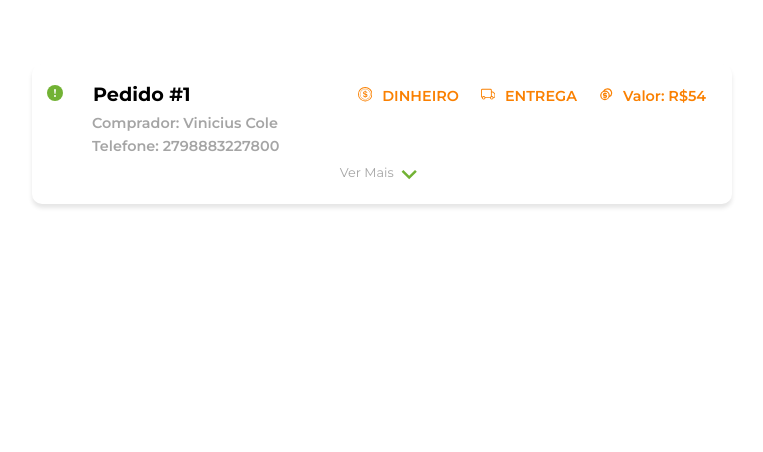
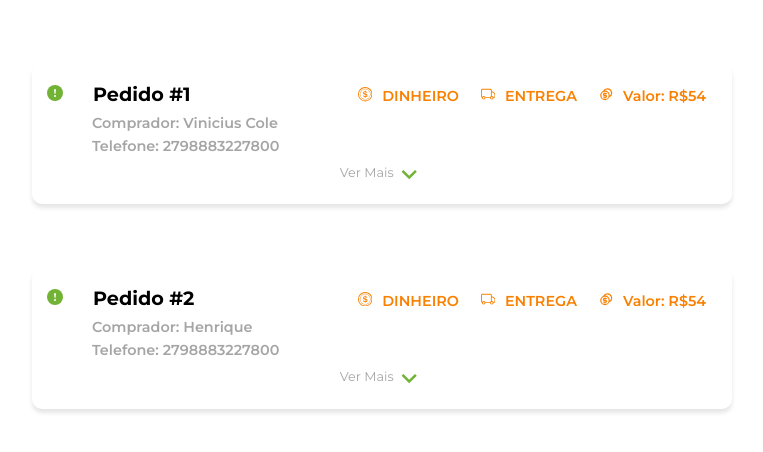
Before and after one commit to Prezotti/astral-frontend, a Next.js app: page /compras in a window 1280 px wide. Shown: the top 452 px of the page, without its empty margins (258-1021 px from the left). Built offline with nearby package versions, Linux system fonts and the light colour scheme.

Commit message:
TR-052 Incremento
Animação de expansão do cardPedido

```diff
--- a/src/components/CardPedido.tsx
+++ b/src/components/CardPedido.tsx
@@ -17,11 +17,9 @@ interface CardPedidoProps {
 
 export function CardPedido({ compra }: CardPedidoProps) {
   const [expandeContainer, setExpandeContainer] = useState(false);
-  const [mostraTabela, setMostraTabela] = useState(false);
 
   const handleExpandeContainer = () => {
     setExpandeContainer(!expandeContainer);
-    setMostraTabela(!mostraTabela);
   };
 
   const produtores: string[] = [];
@@ -42,10 +40,11 @@ export function CardPedido({ compra }: CardPedidoProps) {
           expandeContainer ? styles.expandeContainer : ""
         }`}
       >
-        {" "}
         <div className={styles.infoPedido}>
           <div className={styles.pedido}>
-            <a href=""> <BsExclamation className={styles.iconeExclamacao} /></a>
+            <a href="">
+              <BsExclamation className={styles.iconeExclamacao} />
+            </a>
             <h3>Pedido #{compra.id}</h3>
           </div>
           <div className={styles.icones}>
@@ -67,11 +66,12 @@ export function CardPedido({ compra }: CardPedidoProps) {
             <p>Telefone: {compra.telefone}</p>
           </div>
         </div>
-        {mostraTabela && (
+        {expandeContainer && (
           <section className={styles.tabelas}>
             {produtores.map((produtor) => {
               return (
                 <TabelaCardPedido
+                  key={produtor}
                   vetItensCompra={formatarListaProdutos(produtor)}
                 />
               );
--- a/src/components/TabelaCardPedido.tsx
+++ b/src/components/TabelaCardPedido.tsx
@@ -1,16 +1,18 @@
 import { ListagemProduto } from "@/classes/ListagemProduto";
 import styles from "../styles/components/TabelaCardPedido.module.css";
 
-interface TabelaCardPedidoProps{
+interface TabelaCardPedidoProps {
   vetItensCompra: ListagemProduto[];
 }
 
-export function TabelaCardPedido({vetItensCompra} : TabelaCardPedidoProps){
-    return(
+export function TabelaCardPedido({ vetItensCompra }: TabelaCardPedidoProps) {
+  return (
     <div className={styles.tabela}>
       <table>
         <thead>
-          <th colSpan={2}>{vetItensCompra.map((item) => item.produtor)}</th>
+          <tr>
+            <th colSpan={2}>{vetItensCompra[0].produtor}</th>
+          </tr>
           <tr>
             <th>ITEM</th>
             <th className={styles.thQuantidade}>QTD</th>
@@ -18,15 +20,15 @@ export function TabelaCardPedido({vetItensCompra} : TabelaCardPedidoProps){
         </thead>
         <tbody>
           {vetItensCompra.map((item) => {
-            return(
-                <tr>
+            return (
+              <tr key={item.produto}>
                 <td>{item.produto}</td>
                 <td>{item.quantidade}</td>
               </tr>
-            )
+            );
           })}
         </tbody>
       </table>
     </div>
-    )
+  );
 }
--- a/src/pages/compras.tsx
+++ b/src/pages/compras.tsx
@@ -2,8 +2,49 @@ import { CardPedido } from "@/components/CardPedido";
 import { Compra } from "@/classes/Compra";
 import { ListagemProduto } from "@/classes/ListagemProduto";
 
-export default function Compras(){
-    return(
-        <CardPedido compra={new Compra(1, new Date("2023-06-05"), "Vinicius Cole", "2798883227800", "Rua das Azaleias, 69 - casa", [new ListagemProduto("Cebolinha", "Vanildo", 4), new ListagemProduto("Banana Prata", "Durce", 4) ], "DINHEIRO", "ENTREGA", "", 5, 54)}></CardPedido>
-    )
+export default function Compras() {
+  return (
+    <>
+      <CardPedido
+        compra={
+          new Compra(
+            1,
+            new Date("2023-06-05"),
+            "Vinicius Cole",
+            "2798883227800",
+            "Rua das Azaleias, 69 - casa",
+            [
+              new ListagemProduto("Cebolinha", "Vanildo", 4),
+              new ListagemProduto("Banana Prata", "Durce", 4),
+            ],
+            "DINHEIRO",
+            "ENTREGA",
+            "",
+            5,
+            54
+          )
+        }
+      ></CardPedido>
+      <CardPedido
+        compra={
+          new Compra(
+            2,
+            new Date("2023-06-05"),
+            "Henrique",
+            "2798883227800",
+            "Rua das Azaleias, 69 - casa",
+            [
+              new ListagemProduto("Cebolinha", "Durce", 4),
+              new ListagemProduto("Banana Prata", "Durce", 4),
+            ],
+            "DINHEIRO",
+            "ENTREGA",
+            "",
+            5,
+            54
+          )
+        }
+      ></CardPedido>
+    </>
+  );
 }
--- a/src/styles/components/CardPedido.module.css
+++ b/src/styles/components/CardPedido.module.css
@@ -3,42 +3,40 @@
   background-color: #FFF;
   border-radius: 10px;
   box-shadow: 0px 4px 4px rgba(0, 0, 0, 0.1);
-    height: fit-content;
   margin: 5% auto;
   padding: 15px;
 }
 
-.infoPedido{
+.infoPedido {
   display: grid;
   grid-template-columns: 300px 1fr;
   grid-template-rows: 30px 50px auto 1fr;
   justify-items: stretch;
 }
 
-.expandeContainer{
+.expandeContainer {
   height: fit-content;
 }
 
-
-.cardPedido h3{
+.cardPedido h3 {
   color: #000;
   font-size: 1.2rem;
 }
 
-.pedido{
+.pedido {
   grid-row-start: 1;
   display: flex;
   align-items: center;
 }
 
-.iconeExclamacao{
+.iconeExclamacao {
   background-color: #72B234;
   color: #FFF;
   border-radius: 10px;
   margin: 2px 30px 0 0;
 }
 
-.icones{
+.icones {
   grid-row-start: 1;
   display: flex;
   color: #FA8001;
@@ -48,12 +46,12 @@
   font-size: 0.9rem;
 }
 
-.icones .icone{
+.icones .icone {
   margin-right: 10px;
   margin-top: 5px;
 }
 
-.dadosComprador p{
+.dadosComprador p {
   margin: 5px 0;
   color: #A5A5A5;
   font-size: 0.9rem;
@@ -61,27 +59,45 @@
   margin-left: 15%;
 }
 
-.verMais{
+.verMais {
   display: flex;
   width: fit-content;
   margin: 0 auto;
 }
 
-.verMais p{
+.verMais p {
   cursor: pointer;
   color: #A5A5A5;
   font-size: 0.8rem;
   margin-top: 6px;
 }
 
-.iconeSeta{
+.iconeSeta {
   cursor: pointer;
   color: #72B234;
   font-size: 1.9rem;
   font-weight: 600;
 }
 
-.tabelas{
+.tabelas {
   display: flex;
   flex-direction: column;
+  max-height: 0;
+  overflow: hidden;
+  transition: max-height 1s;
 }
+
+.expandeContainer .tabelas {
+  max-height: 1000px;
+  animation-name: expand;
+  animation-duration: 1s;
+}
+
+@keyframes expand {
+  0% {
+    max-height: 0;
+  }
+  100% {
+    max-height: 1000px;
+  }
+}
```
Lines whose indentation alone changed are shown as unchanged.
